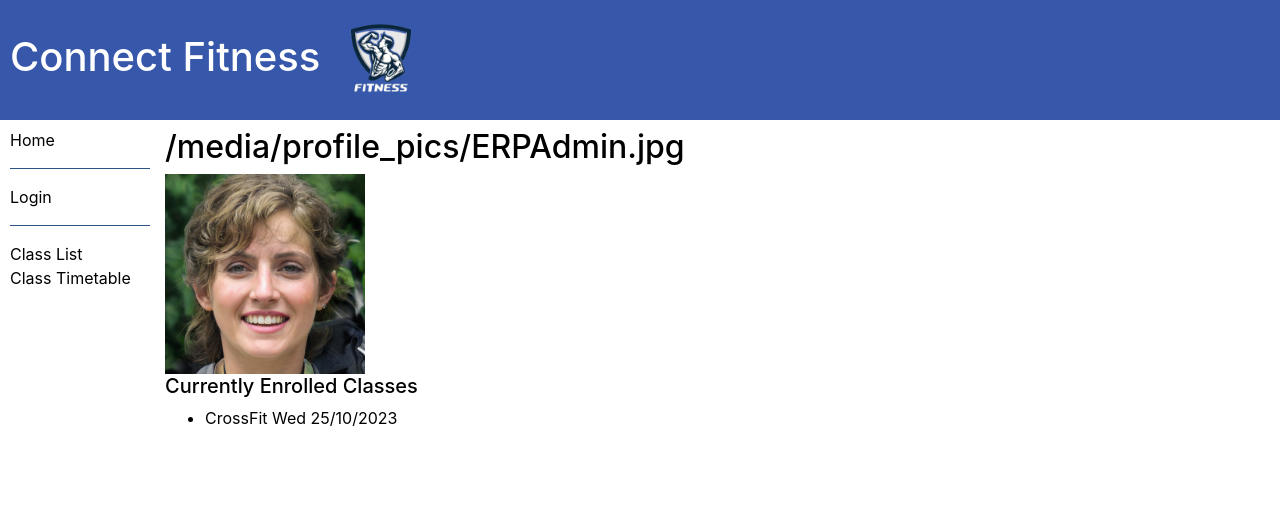
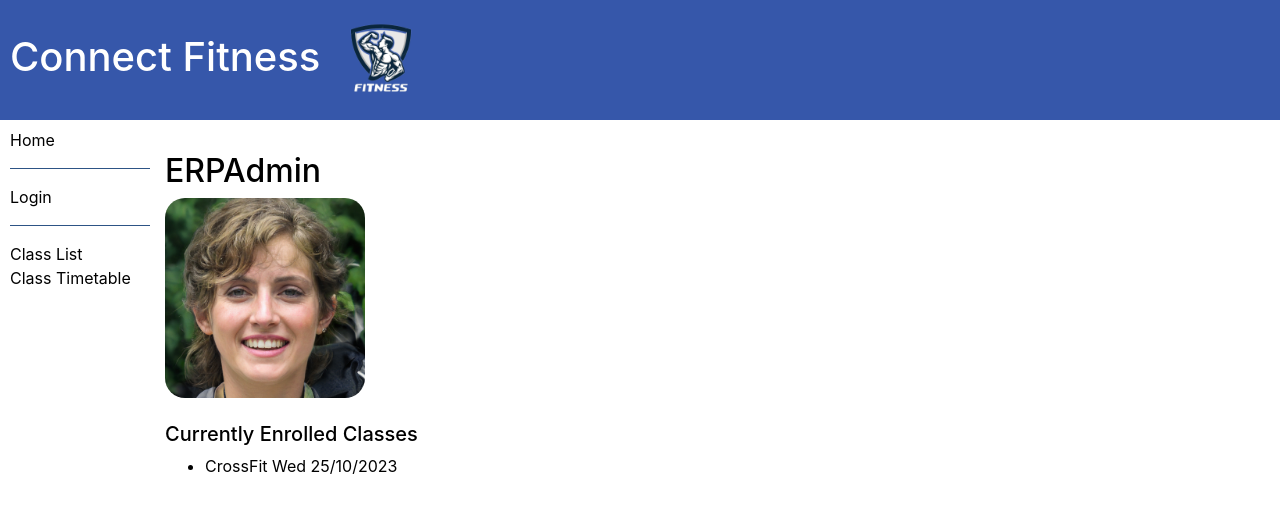
Before and after one commit to HarrisonPlume/ERP_Website, a Django app: page /ERP/user_profile/1 in a window 1280 px wide. Shown: the top 513 px of the page. Run offline with Django 4.2, Linux system fonts and the light colour scheme; data comes from the database, SQL or seed files in the repository; both versions use the stored data as it was after the commit.

Commit message:
Fixed User Image Upload Bug

```diff
--- a/ERP_Website/ERP/models.py
+++ b/ERP_Website/ERP/models.py
@@ -74,7 +74,7 @@ class UserProfile(models.Model):
         ordering = ['user']
 
     def __str__(self):
-        """String that represents the Gym Instance"""
+        """String that Gym User's username"""
         return f'{self.user}'
 
 @receiver(post_save, sender=User)
--- a/ERP_Website/ERP/templates/user_profile_detail.html
+++ b/ERP_Website/ERP/templates/user_profile_detail.html
@@ -7,14 +7,21 @@
     {% block title %}<title >{{user_profile.user}}'s Profile</title>{% endblock %}
 <style>
 a.ex3 {color: #ffffff}
+
+.rounded-image {
+      border-radius: 20px; /* You can adjust the radius value to make the corners more or less rounded */
+    }
 </style>
 </head>
-        <h2 style="color:#000000">{{user_profile.profile_picture.url}}  </h2>
+        <br>
+        <h2>{{user_profile.user}}</h2>
         {% if user_profile.profile_picture %}
-            <img src="{{user_profile.profile_picture.url}}" alt="Profile Picture" height = 200px>
+            <img class = "rounded-image" src="{{user_profile.profile_picture.url}}" alt="Profile Picture" height = 200px>
         {% else %}
             <p>No profile picture available.</p>
         {% endif %}
+        <br>
+        <br>
         <h5>Currently Enrolled Classes</h5>
         <ul>
             <li>CrossFit Wed 25/10/2023</li>
--- a/ERP_Website/ERP/urls.py
+++ b/ERP_Website/ERP/urls.py
@@ -15,7 +15,3 @@ urlpatterns = [
     path("timetable_class/<int:pk>/update", views.timetable_class_instace_update.as_view(), name="update_timetable_class"),
     path("user_profile/<int:pk>", views.User_Profile_detail.as_view(), name="user_profile_detail")
     ]
-
-# Serve static files during development
-if settings.DEBUG:
-    urlpatterns += static(settings.MEDIA_URL, document_root=settings.MEDIA_ROOT)
--- a/ERP_Website/ERP_Website/settings.py
+++ b/ERP_Website/ERP_Website/settings.py
@@ -123,6 +123,9 @@ STATICFILES_DIRS = [os.path.join(BASE_DIR, 'static')]
 
 STATIC_ROOT = os.path.join(BASE_DIR, 'static_root')
 
+MEDIA_URL= '/media/'
+MEDIA_ROOT = os.path.join(BASE_DIR, 'media')
+
 
 # Default primary key field type
 # https://docs.djangoproject.com/en/4.2/ref/settings/#default-auto-field
@@ -132,6 +135,3 @@ DEFAULT_AUTO_FIELD = 'django.db.models.BigAutoField'
 LOGIN_REDIRECT_URL = '/'
 
 EMAIL_BACKEND = 'django.core.mail.backends.console.EmailBackend'
-
-MEDIA_URL= '/media/'
-MEDIA_ROOT = os.path.join(BASE_DIR, 'media')
--- a/ERP_Website/ERP_Website/urls.py
+++ b/ERP_Website/ERP_Website/urls.py
@@ -35,6 +35,9 @@ urlpatterns += [
 
 urlpatterns += static(settings.STATIC_URL, document_root=settings.STATIC_ROOT)
 
+# Serve static files during development
+urlpatterns += static(settings.MEDIA_URL, document_root=settings.MEDIA_ROOT)
+
 urlpatterns += [
     path('accounts/', include('django.contrib.auth.urls')),
 ]
```
Also changed, not shown: ERP_Website/ERP/migrations/0024_alter_userprofile_profile_picture.py (added), ERP_Website/db.sqlite3, ERP_Website/media/profile_pics/Gym_Member_1.jpg (added).
